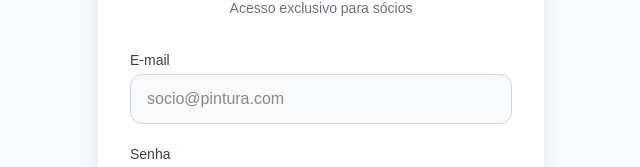
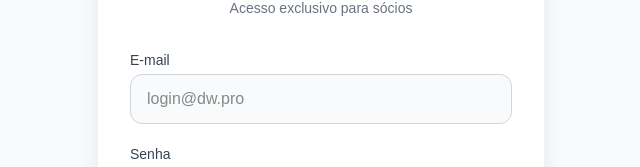
Before and after one commit to diweiskt/Projeto-Painel-Financeiro, a Next.js app: page /login in a window 1280 px wide. Shown: the part 252-419 px from the top of the page, without its empty margins (319-959 px from the left). Built offline with nearby package versions, Linux system fonts and the light colour scheme; no server answers.

Commit message:
Mudança do nome placeholder email

```diff
--- a/app/login/page.tsx
+++ b/app/login/page.tsx
@@ -79,7 +79,7 @@ export default function Login() {
               onChange={(e) => setEmail(e.target.value)}
               required
               className="w-full px-4 py-3 border border-gray-300 dark:border-gray-600 rounded-xl bg-gray-50 dark:bg-gray-900 focus:ring-2 focus:ring-blue-500 outline-none transition dark:text-white"
-              placeholder="socio@pintura.com"
+              placeholder="login@dw.pro"
             />
           </div>
 
```
